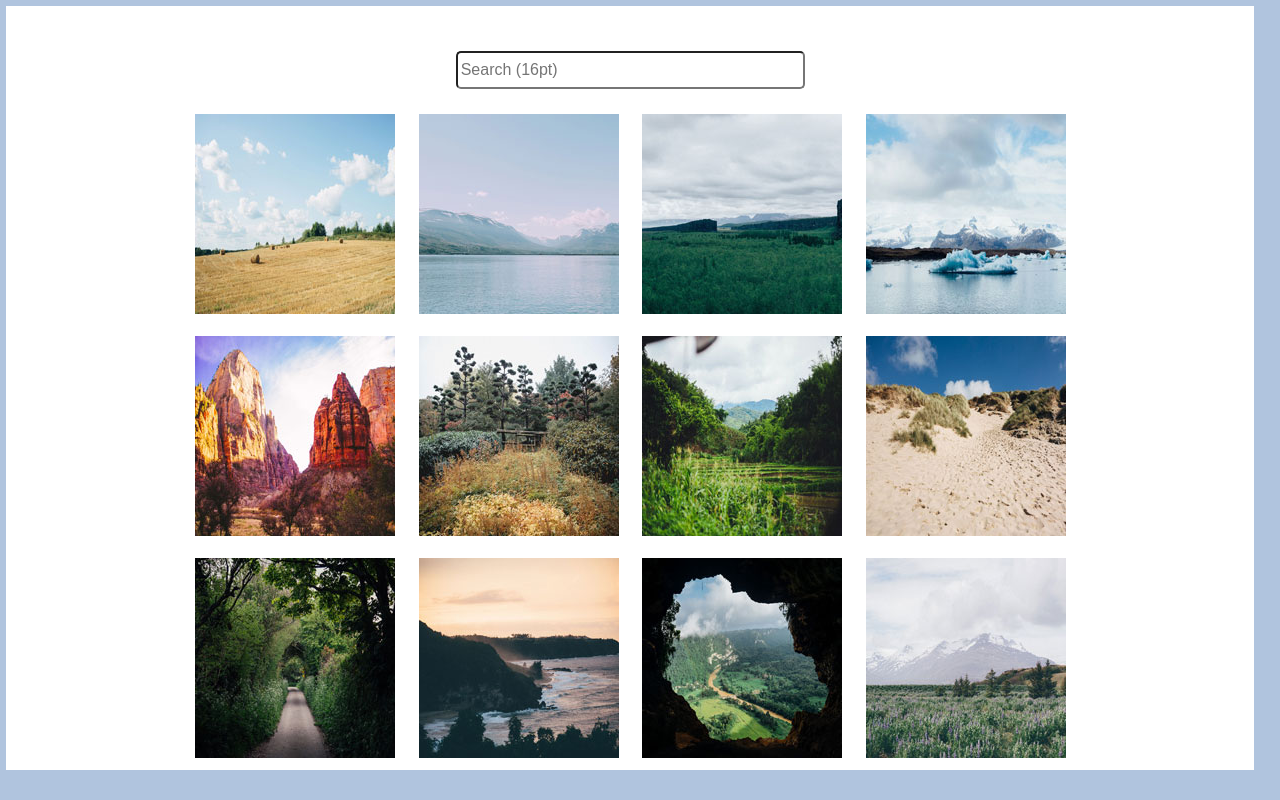
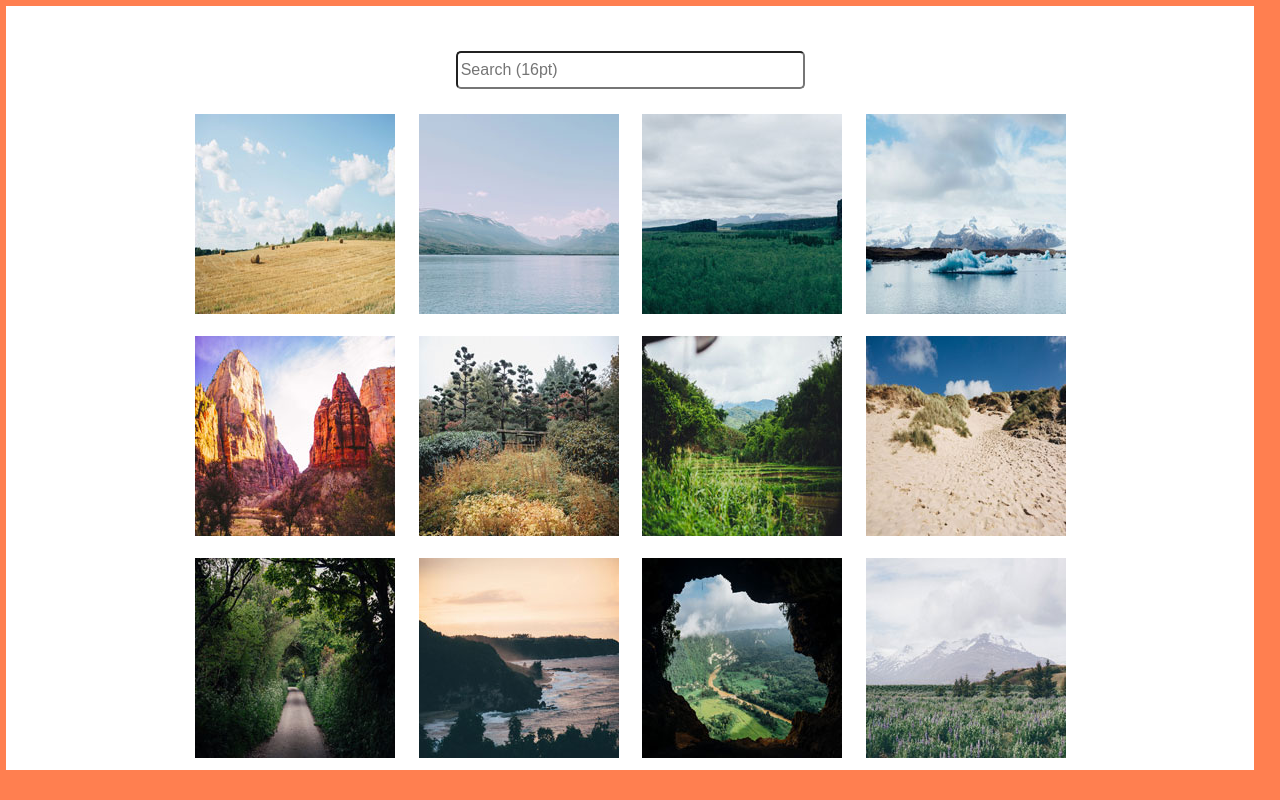
Before and after one commit to hi2suresh/interactive-photo-gallery, a plain HTML site: page index.html in a window 1280 px wide. Drawn offline with nearby package versions, Linux system fonts and the light colour scheme.

Commit message:
Changed background color for body

```diff
--- a/css/styles.css
+++ b/css/styles.css
@@ -148,7 +148,7 @@ body {
     padding: 0;
     text-align: center;
     font-family: 'Merriweather', sans-serif;
-    background: #B0C4DE;
+    background: coral;
     max-width: 1300px;
 }
 
```
